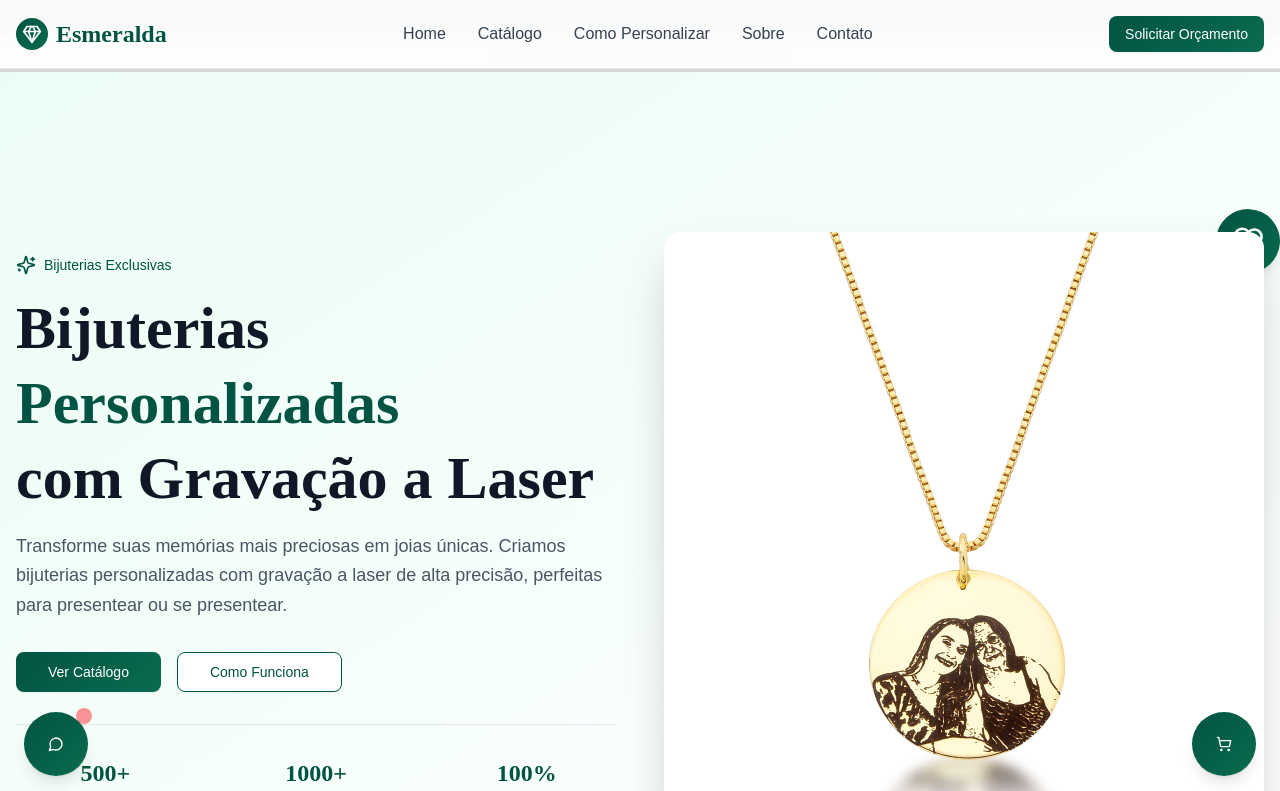
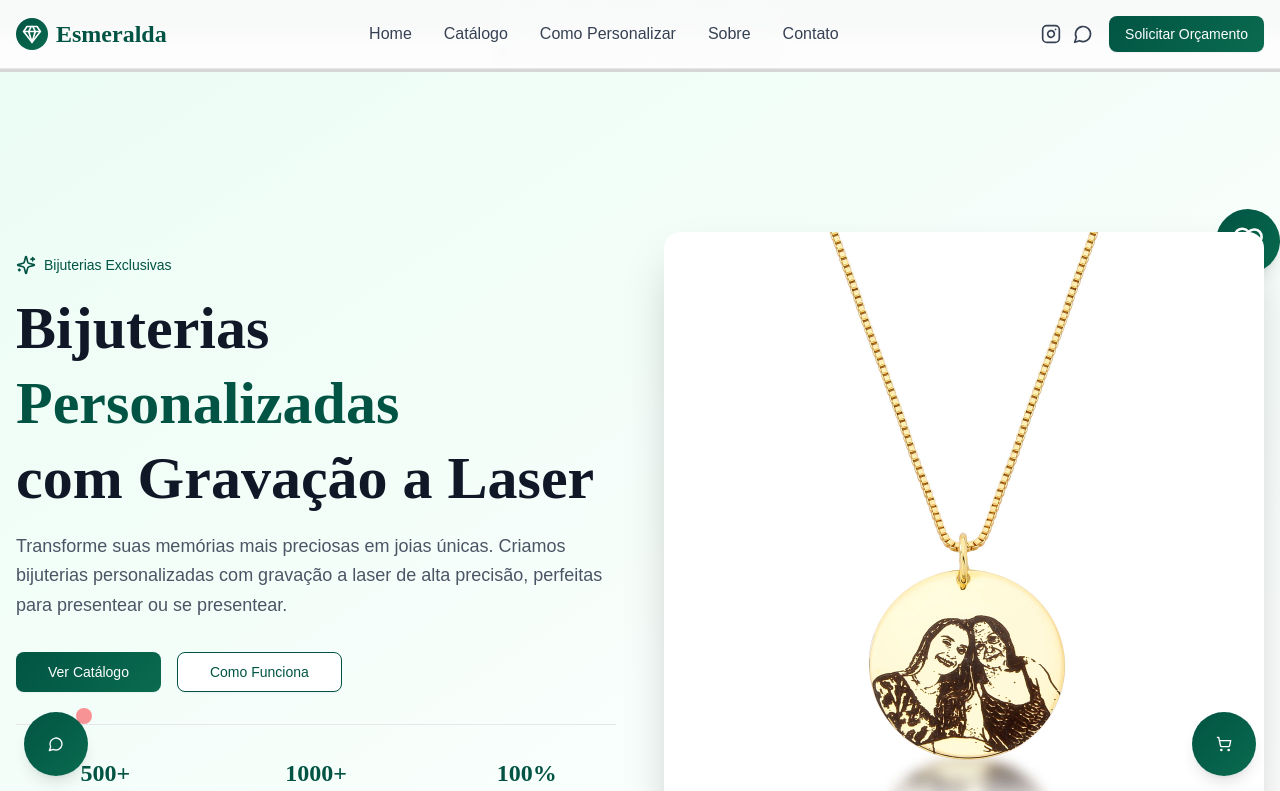
Before and after one commit to BrRodrigo1504/Esmeralda, a React (Vite) app: page / in a window 1280 px wide. Shown: the top 791 px of the page. Built offline with nearby package versions, Linux system fonts and the light colour scheme.

Commit message:
no message

```diff
--- a/src/components/Header.jsx
+++ b/src/components/Header.jsx
@@ -1,5 +1,5 @@
 import { useState } from 'react';
-import { Menu, X, Gem } from 'lucide-react';
+import { Menu, X, Gem, Instagram, MessageCircle } from 'lucide-react';
 import { Button } from '@/components/ui/button';
 
 const Header = () => {
@@ -41,7 +41,29 @@ const Header = () => {
           </nav>
 
           {/* CTA Button Desktop */}
-          <div className="hidden md:block">
+          <div className="hidden md:flex items-center space-x-4">
+            {/* Redes Sociais */}
+            <div className="flex items-center space-x-3">
+              <a
+                href="https://instagram.com/esmeralda.co"
+                target="_blank"
+                rel="noopener noreferrer"
+                className="text-gray-700 hover:text-emerald-custom transition-colors duration-300"
+                title="Instagram"
+              >
+                <Instagram className="w-5 h-5" />
+              </a>
+              <a
+                href="https://wa.me/351939053105?text=Olá! Tenho interesse em conhecer melhor os itens da Esmeralda."
+                target="_blank"
+                rel="noopener noreferrer"
+                className="text-gray-700 hover:text-emerald-custom transition-colors duration-300"
+                title="WhatsApp"
+              >
+                <MessageCircle className="w-5 h-5" />
+              </a>
+            </div>
+
             <Button
               className="bg-emerald-gradient hover:opacity-90 text-white font-poppins"
               onClick={() => {
@@ -82,6 +104,29 @@ const Header = () => {
                   {item.name}
                 </a>
               ))}
+
+              {/* Redes Sociais Mobile */}
+              <div className="flex items-center space-x-4 pt-2">
+                <a
+                  href="https://instagram.com/esmeralda.co"
+                  target="_blank"
+                  rel="noopener noreferrer"
+                  className="text-gray-700 hover:text-emerald-custom transition-colors duration-300"
+                  title="Instagram"
+                >
+                  <Instagram className="w-5 h-5" />
+                </a>
+                <a
+                  href="https://wa.me/351939053105?text=Olá! Tenho interesse em conhecer melhor os itens da Esmeralda."
+                  target="_blank"
+                  rel="noopener noreferrer"
+                  className="text-gray-700 hover:text-emerald-custom transition-colors duration-300"
+                  title="WhatsApp"
+                >
+                  <MessageCircle className="w-5 h-5" />
+                </a>
+              </div>
+
               <Button
                 className="bg-emerald-gradient hover:opacity-90 text-white font-poppins mt-4"
                 onClick={() => {
--- a/src/components/PromoBars.jsx
+++ b/src/components/PromoBars.jsx
@@ -8,12 +8,12 @@ const PromoBars = () => {
       <div className="bg-[#7A8C89] text-white py-2 px-4">
         <div className="max-w-7xl mx-auto flex items-center justify-center space-x-2 text-sm font-poppins">
           <Truck className="w-4 h-4" />
-          <span>Frete grátis Portugal continental</span>
+          <span>Entrega grátis para Portugal continental</span>
         </div>
       </div>
 
       {/* Barra de Brinde */}
-      <div className="bg-[#d6d6d6] text-gray-800 py-2 px-4">
+      <div className="bg-[#D6D6D6] text-gray-800 py-2 px-4">
         <div className="max-w-7xl mx-auto flex items-center justify-center space-x-2 text-sm font-poppins">
           <Gift className="w-4 h-4" />
           <span>Brinde grátis para os 10 primeiros pedidos!</span>
```
Also changed, not shown: 1 other file (tests, documents, lock files or other folders).
